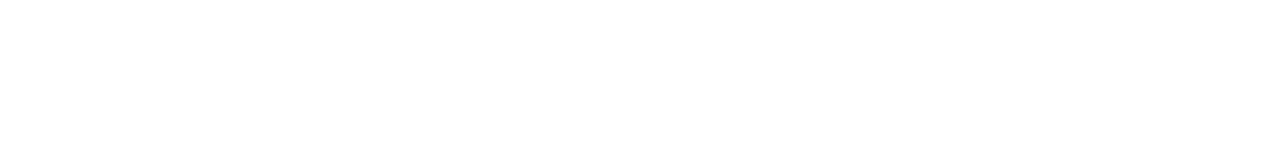
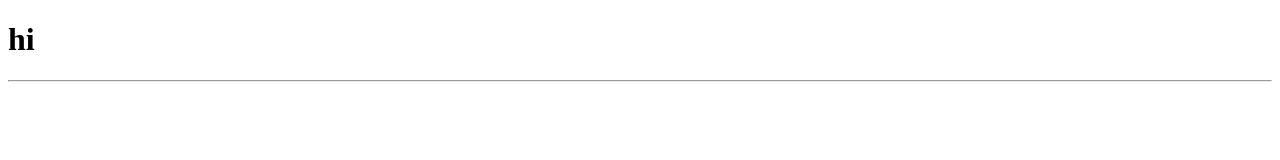
Before and after one commit to sdmanger/SMmy-website, a plain HTML site: page index.html in a window 1280 px wide. Drawn offline with Linux system fonts and the light colour scheme.

Commit message:
Update index.html
t

```diff
--- a/index.html
+++ b/index.html
@@ -8,11 +8,11 @@
 
 		<head></head>
 
-
+	<h1>hi</h1>
 
 	<body></body>
 
-
+	<hr>
 
 
 	</main>
```
